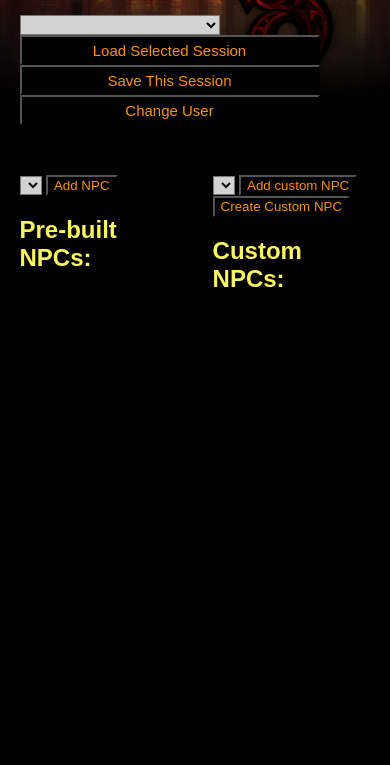
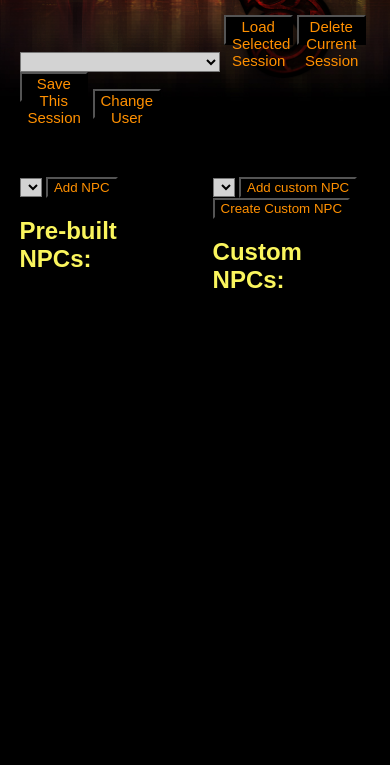
Before and after one commit to JoshuaSternberg/shadowrunSessionTrackerReboot, a website: page public/views/user.html at #!/tracker in a window 390 px wide. Shown: the part 79-844 px from the top of the page. Drawn offline with Linux system fonts and the light colour scheme; no server answers.

Commit message:
Added a delete current session button on the tracker.html page and fixed formatting as well as made it more mobile friendly

```diff
--- a/public/styles/style.css
+++ b/public/styles/style.css
@@ -155,7 +155,7 @@ the input.html view*/
 /*styling for the large buttons in the session div at the top of the page in the tracker.html view*/
 #session>button {
     height: 30px;
-    width: 300px;
+    width: 19.53125%;
     font-size: 15px;
     background-color: black;
     color: #ff9000;
--- a/public/views/templates/tracker.html
+++ b/public/views/templates/tracker.html
@@ -8,6 +8,7 @@
     </select>
 
     <button class="load" ng-click="loadSession(selectedSession)">Load Selected Session</button>
+    <button class="deleteSession" ng-click="deleteSession()">Delete Current Session</button>
     <button class="save" ng-click="saveSession()">Save This Session</button>
     <button class="changeUser" ng-click="loginView()">Change User</button>
 
```
